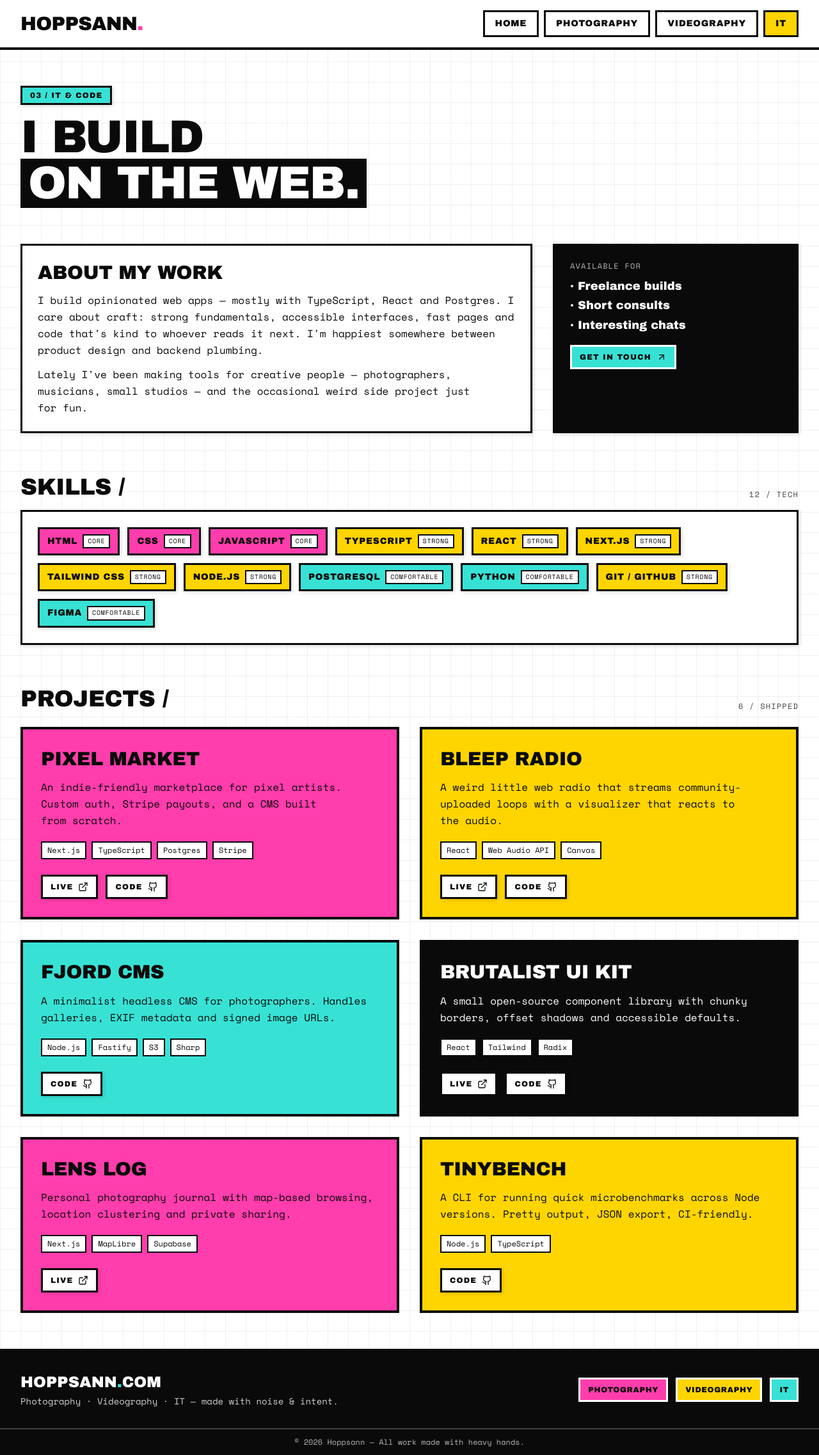
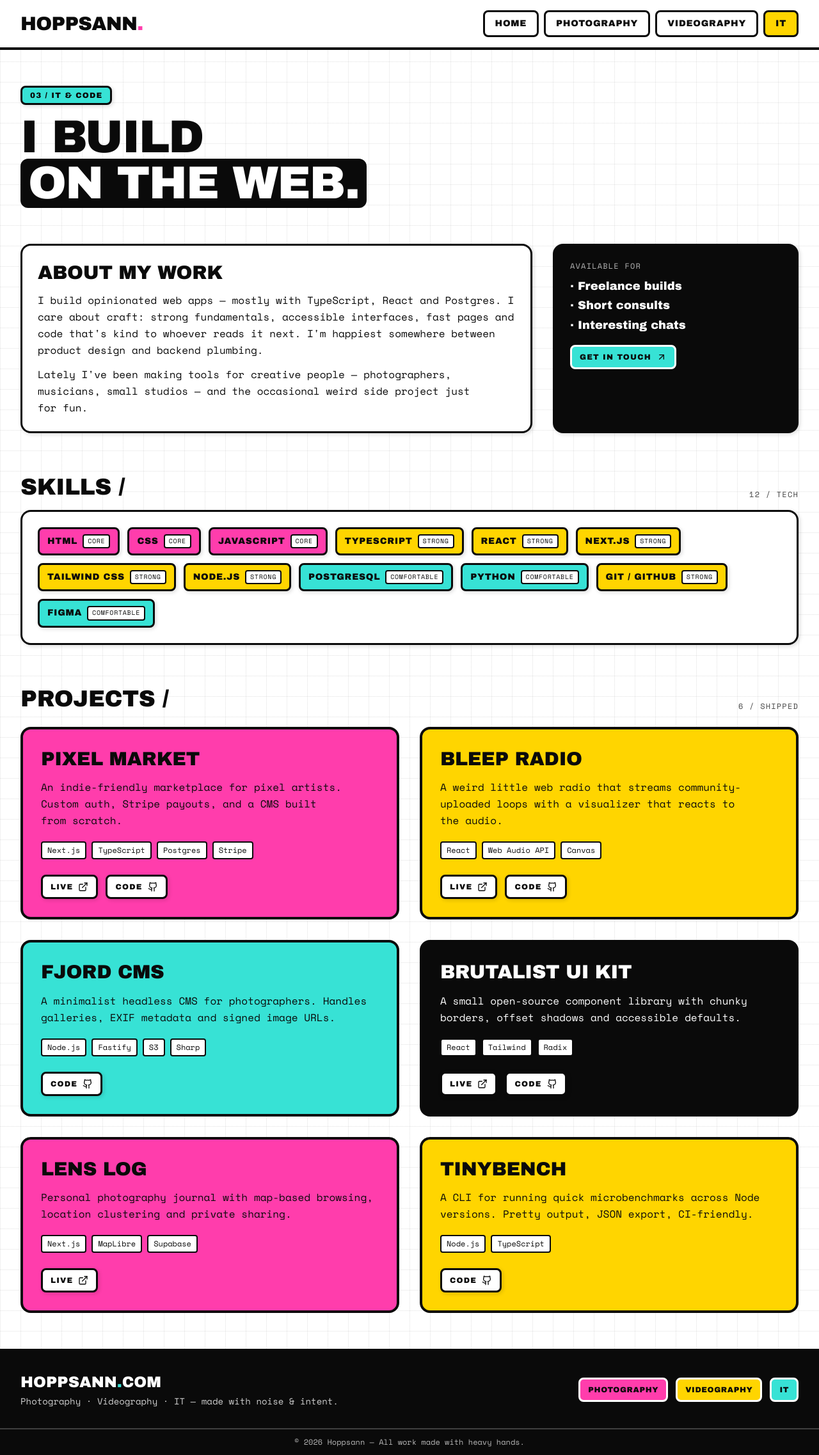
Before and after one commit to Hoppsann/Hoppsann.com, a Next.js app: page /it in a window 1280 px wide. Shown: the whole page at 64% size. Built offline with nearby package versions, Linux system fonts and the light colour scheme.

Commit message:
refactor: apply consistent rounded classes to UI components\n\nUpdate radius tokens and apply 'rounded-*' classes across pages for consistent design.

```diff
--- a/app/globals.css
+++ b/app/globals.css
@@ -40,7 +40,7 @@
   --input: #0a0a0a;
   --ring: #0a0a0a;
 
-  --radius: 0rem;
+  --radius: 0.625rem;
 
   --shadow-brutal: 3px 4px 10px 0 rgba(10, 10, 10, 0.18);
   --shadow-brutal-sm: 2px 2px 6px 0 rgba(10, 10, 10, 0.14);
@@ -73,10 +73,10 @@
   --color-ring: var(--ring);
   --color-brand-cyan: var(--brand-cyan);
 
-  --radius-sm: 0rem;
-  --radius-md: 0rem;
-  --radius-lg: 0rem;
-  --radius-xl: 0rem;
+  --radius-sm: 0.25rem;
+  --radius-md: 0.5rem;
+  --radius-lg: 0.75rem;
+  --radius-xl: 1rem;
 }
 
 @layer base {
--- a/app/it/page.tsx
+++ b/app/it/page.tsx
@@ -104,13 +104,13 @@ export default function ITPage() {
   return (
     <div className="mx-auto max-w-7xl px-4 py-10 md:px-8 md:py-14">
       <header className="mb-10 md:mb-14">
-        <p className="inline-block border-[3px] border-foreground bg-[color:var(--brand-cyan)] px-3 py-1 font-display text-xs uppercase tracking-widest shadow-brutal-sm">
+        <p className="inline-block rounded-md border-[3px] border-foreground bg-[color:var(--brand-cyan)] px-3 py-1 font-display text-xs uppercase tracking-widest shadow-brutal-sm">
           03 / IT &amp; Code
         </p>
         <h1 className="mt-4 font-display text-5xl leading-[0.95] tracking-tight md:text-7xl">
           I BUILD
           <br />
-          <span className="inline-block bg-foreground px-3 py-1 text-background">
+          <span className="inline-block rounded-lg bg-foreground px-3 py-1 text-background">
             ON THE WEB.
           </span>
         </h1>
@@ -118,7 +118,7 @@ export default function ITPage() {
 
       {/* About blurb */}
       <section className="mb-12 grid grid-cols-1 gap-6 md:mb-16 md:grid-cols-3 md:gap-8">
-        <div className="border-brutal bg-background p-6 shadow-brutal-sm md:col-span-2">
+        <div className="rounded-xl border-brutal bg-background p-6 shadow-brutal-sm md:col-span-2">
           <h2 className="font-display text-2xl md:text-3xl">ABOUT MY WORK</h2>
           <p className="mt-3 text-pretty leading-relaxed">
             I build opinionated web apps — mostly with TypeScript, React and
@@ -133,7 +133,7 @@ export default function ITPage() {
             side project just for fun.
           </p>
         </div>
-        <aside className="border-brutal bg-foreground p-6 text-background shadow-brutal-sm">
+        <aside className="rounded-xl border-brutal bg-foreground p-6 text-background shadow-brutal-sm">
           <p className="font-mono text-xs uppercase tracking-widest opacity-70">
             Available for
           </p>
@@ -144,7 +144,7 @@ export default function ITPage() {
           </ul>
           <Link
             href="mailto:hello@hoppsann.com"
-            className="mt-5 inline-flex items-center gap-2 border-[3px] border-background bg-[color:var(--brand-cyan)] px-3 py-2 font-display text-xs uppercase tracking-widest text-foreground"
+            className="mt-5 inline-flex items-center gap-2 rounded-md border-[3px] border-background bg-[color:var(--brand-cyan)] px-3 py-2 font-display text-xs uppercase tracking-widest text-foreground"
           >
             Get in touch
             <ArrowUpRight className="size-4" aria-hidden="true" />
@@ -162,18 +162,18 @@ export default function ITPage() {
             {skills.length} / Tech
           </span>
         </div>
-        <div className="border-brutal bg-background p-4 shadow-brutal-sm md:p-6">
+        <div className="rounded-xl border-brutal bg-background p-4 shadow-brutal-sm md:p-6">
           <ul className="flex flex-wrap gap-3">
             {skills.map((s) => (
               <li
                 key={s.name}
                 className={cn(
-                  "inline-flex items-center gap-2 border-[3px] border-foreground px-3 py-2 font-display text-sm uppercase tracking-wider shadow-brutal-sm",
+                  "inline-flex items-center gap-2 rounded-md border-[3px] border-foreground px-3 py-2 font-display text-sm uppercase tracking-wider shadow-brutal-sm",
                   levelStyles[s.level],
                 )}
               >
                 {s.name}
-                <span className="border-[2px] border-foreground bg-background px-1.5 py-0.5 font-mono text-[10px] text-foreground">
+                <span className="rounded-sm border-[2px] border-foreground bg-background px-1.5 py-0.5 font-mono text-[10px] text-foreground">
                   {s.level}
                 </span>
               </li>
@@ -198,7 +198,7 @@ export default function ITPage() {
             <article
               key={p.title}
               className={cn(
-                "flex flex-col justify-between border-brutal-thick p-6 shadow-brutal shadow-brutal-hover md:p-7",
+                "flex flex-col justify-between rounded-2xl border-brutal-thick p-6 shadow-brutal shadow-brutal-hover md:p-7",
                 cardColorMap[p.color],
               )}
             >
@@ -212,7 +212,7 @@ export default function ITPage() {
                   {p.stack.map((t) => (
                     <li
                       key={t}
-                      className="border-[2px] border-foreground bg-background px-2 py-1 font-mono text-xs text-foreground"
+                      className="rounded-sm border-[2px] border-foreground bg-background px-2 py-1 font-mono text-xs text-foreground"
                     >
                       {t}
                     </li>
@@ -224,7 +224,7 @@ export default function ITPage() {
                 {p.live && (
                   <Link
                     href={p.live}
-                    className="inline-flex items-center gap-2 border-[3px] border-foreground bg-background px-3 py-2 font-display text-xs uppercase tracking-widest text-foreground shadow-brutal-sm"
+                    className="inline-flex items-center gap-2 rounded-md border-[3px] border-foreground bg-background px-3 py-2 font-display text-xs uppercase tracking-widest text-foreground shadow-brutal-sm"
                   >
                     Live
                     <ExternalLink className="size-4" aria-hidden="true" />
@@ -233,7 +233,7 @@ export default function ITPage() {
                 {p.repo && (
                   <Link
                     href={p.repo}
-                    className="inline-flex items-center gap-2 border-[3px] border-foreground bg-background px-3 py-2 font-display text-xs uppercase tracking-widest text-foreground shadow-brutal-sm"
+                    className="inline-flex items-center gap-2 rounded-md border-[3px] border-foreground bg-background px-3 py-2 font-display text-xs uppercase tracking-widest text-foreground shadow-brutal-sm"
                   >
                     Code
                     <Github className="size-4" aria-hidden="true" />
--- a/app/photography/page.tsx
+++ b/app/photography/page.tsx
@@ -9,13 +9,13 @@ export default function PhotographyPage() {
   return (
     <div className="mx-auto max-w-7xl px-4 py-10 md:px-8 md:py-14">
       <header className="mb-8 md:mb-12">
-        <p className="inline-block border-[3px] border-foreground bg-accent px-3 py-1 font-display text-xs uppercase tracking-widest text-accent-foreground shadow-brutal-sm">
+        <p className="inline-block rounded-md border-[3px] border-foreground bg-accent px-3 py-1 font-display text-xs uppercase tracking-widest text-accent-foreground shadow-brutal-sm">
           01 / Photography
         </p>
         <h1 className="mt-4 font-display text-5xl leading-[0.95] tracking-tight md:text-7xl">
           FRAMES,
           <br />
-          <span className="inline-block bg-foreground px-3 py-1 text-background">
+          <span className="inline-block rounded-lg bg-foreground px-3 py-1 text-background">
             LOUD &amp; STILL.
           </span>
         </h1>
--- a/app/videography/page.tsx
+++ b/app/videography/page.tsx
@@ -9,13 +9,13 @@ export default function VideographyPage() {
   return (
     <div className="mx-auto max-w-7xl px-4 py-10 md:px-8 md:py-14">
       <header className="mb-8 md:mb-12">
-        <p className="inline-block border-[3px] border-foreground bg-secondary px-3 py-1 font-display text-xs uppercase tracking-widest text-secondary-foreground shadow-brutal-sm">
+        <p className="inline-block rounded-md border-[3px] border-foreground bg-secondary px-3 py-1 font-display text-xs uppercase tracking-widest text-secondary-foreground shadow-brutal-sm">
           02 / Videography
         </p>
         <h1 className="mt-4 font-display text-5xl leading-[0.95] tracking-tight md:text-7xl">
           MOTION
           <br />
-          <span className="inline-block bg-foreground px-3 py-1 text-background">
+          <span className="inline-block rounded-lg bg-foreground px-3 py-1 text-background">
             PICTURES.
           </span>
         </h1>
--- a/components/site-footer.tsx
+++ b/components/site-footer.tsx
@@ -14,7 +14,7 @@ export function SiteFooter() {
           <li>
             <Link
               href="/photography"
-              className="inline-block border-[3px] border-background bg-accent px-3 py-2 font-display text-xs uppercase tracking-wider text-accent-foreground"
+              className="inline-block rounded-md border-[3px] border-background bg-accent px-3 py-2 font-display text-xs uppercase tracking-wider text-accent-foreground"
             >
               Photography
             </Link>
@@ -22,7 +22,7 @@ export function SiteFooter() {
           <li>
             <Link
               href="/videography"
-              className="inline-block border-[3px] border-background bg-secondary px-3 py-2 font-display text-xs uppercase tracking-wider text-secondary-foreground"
+              className="inline-block rounded-md border-[3px] border-background bg-secondary px-3 py-2 font-display text-xs uppercase tracking-wider text-secondary-foreground"
             >
               Videography
             </Link>
@@ -30,7 +30,7 @@ export function SiteFooter() {
           <li>
             <Link
               href="/it"
-              className="inline-block border-[3px] border-background bg-[color:var(--brand-cyan)] px-3 py-2 font-display text-xs uppercase tracking-wider text-foreground"
+              className="inline-block rounded-md border-[3px] border-background bg-[color:var(--brand-cyan)] px-3 py-2 font-display text-xs uppercase tracking-wider text-foreground"
             >
               IT
             </Link>
--- a/components/site-nav.tsx
+++ b/components/site-nav.tsx
@@ -37,7 +37,7 @@ export function SiteNav() {
                   <Link
                     href={l.href}
                     className={cn(
-                      "inline-flex items-center border-[3px] border-foreground px-4 py-2 font-display text-sm uppercase tracking-wider",
+                      "inline-flex items-center rounded-md border-[3px] border-foreground px-4 py-2 font-display text-sm uppercase tracking-wider",
                       "shadow-brutal-sm shadow-brutal-hover bg-background",
                       active && "bg-secondary",
                     )}
@@ -51,7 +51,7 @@ export function SiteNav() {
         </nav>
 
         <button
-          className="md:hidden border-[3px] border-foreground bg-secondary p-2 shadow-brutal-sm"
+          className="md:hidden rounded-md border-[3px] border-foreground bg-secondary p-2 shadow-brutal-sm"
           onClick={() => setOpen((v) => !v)}
           aria-label="Toggle menu"
           aria-expanded={open}
```
Also changed, not shown: app/page.tsx (+7 -7 lines), components/photo-gallery.tsx (+6 -6 lines), components/video-gallery.tsx (+7 -7 lines).
